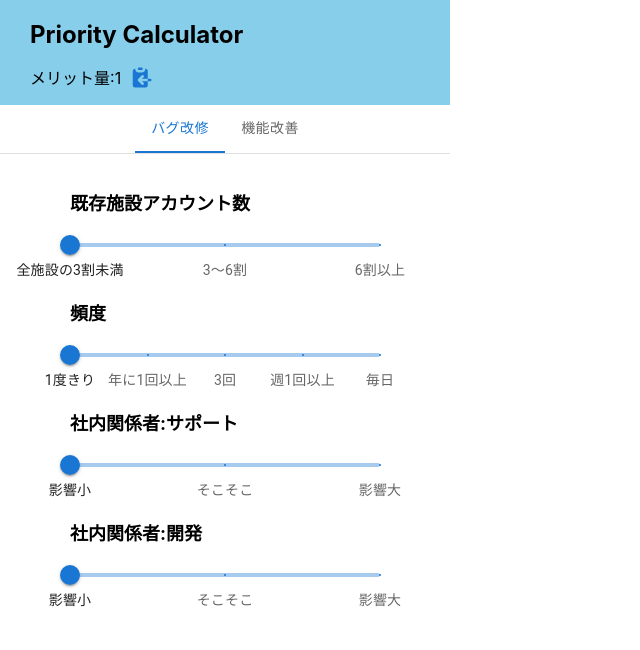
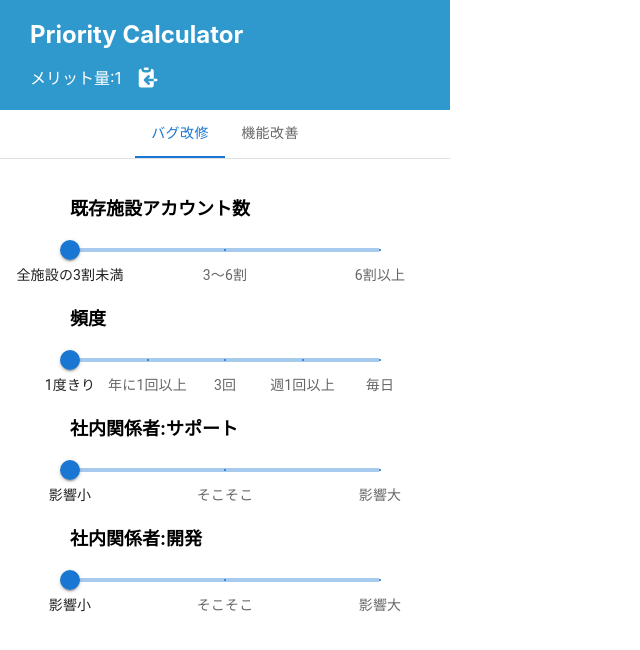
Before and after one commit to Yuji5117/priority-calculator, a React (Create React App) app: page / in a window 1280 px wide. Shown: the top 650 px of the page, without its empty margins (0-640 px from the left). Built offline with nearby package versions, Linux system fonts and the light colour scheme.

Commit message:
ヘッダーのスタイル修正

```diff
--- a/src/components/Header.tsx
+++ b/src/components/Header.tsx
@@ -1,4 +1,5 @@
 import { HiClipboardCopy } from "react-icons/hi";
+import { IconContext } from "react-icons";
 import IconButton from "@material-ui/core/IconButton";
 import Tooltip from "@mui/material/Tooltip";
 import Tabs from "@mui/material/Tabs";
@@ -86,7 +87,7 @@ const Header = ({
       <Container>
         <Title>Priority Calculator</Title>
         <Content>
-          <p>メリット量:{priorityScore}</p>
+          <Text>メリット量:{priorityScore}</Text>
           <Tooltip
             PopperProps={{
               disablePortal: true,
@@ -99,10 +100,14 @@ const Header = ({
             disableTouchListener
           >
             <IconButton
-              color="primary"
               onClick={() => copyTextToClipboard(formatedAsMarkdown())}
             >
-              <HiClipboardCopy onClick={() => handleTooltipOpen()} size={25} />
+              <IconContext.Provider value={{ color: "#ffffff" }}>
+                <HiClipboardCopy
+                  onClick={() => handleTooltipOpen()}
+                  size={25}
+                />
+              </IconContext.Provider>
             </IconButton>
           </Tooltip>
         </Content>
@@ -123,17 +128,23 @@ const Wrapper = styled.header`
   box-sizing: border-box;
 `;
 
-const Container = styled.header`
-  padding: 20px 30px 0 30px;
-  background: skyblue;
+const Container = styled.div`
+  padding: 20px 30px 5px 30px;
+  background: #2f99ce;
 `;
 
 const Title = styled.h1`
   margin: 0;
   font-size: 24px;
+  color: #ffffff;
 `;
 
 const Content = styled.div`
   display: flex;
   align-items: center;
 `;
+
+const Text = styled.p`
+  color: #ffffff;
+  margin-right: 6px;
+`;
```
